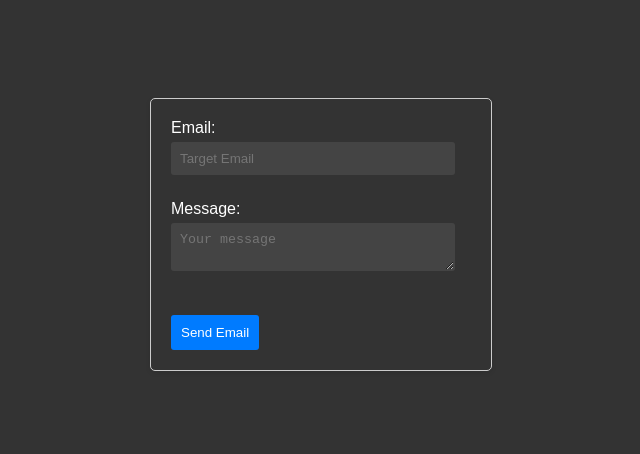
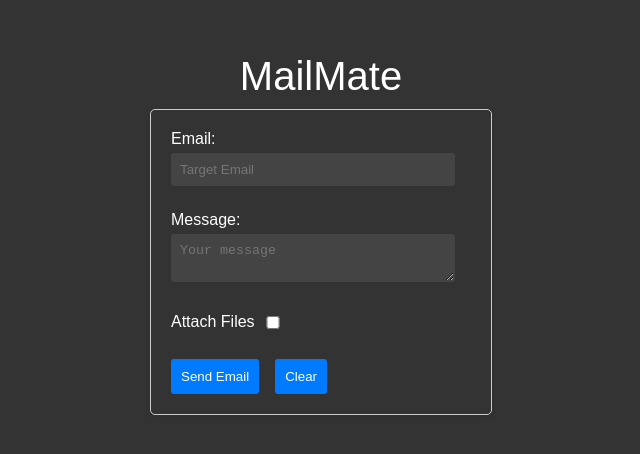
Before and after one commit to iamjayandhan/Mailmate-frontend, a React (Create React App) app: page / in a window 1280 px wide. Shown: the part 166-620 px from the top of the page, without its empty margins (319-959 px from the left). Built offline with nearby package versions, Linux system fonts and the light colour scheme.

Commit message:
fine wine

```diff
--- a/src/EmailForm.css
+++ b/src/EmailForm.css
@@ -1,58 +1,100 @@
-/* Global body styles */
 body {
   font-family: Arial, sans-serif;
   margin: 0;
   padding: 0;
-    transition: background-color 0.3s ease, color 0.3s ease; /* Smooth transitions */
-    background-color: #333; /* Dark background color */
-    color: #fff; /* Light text color */
+  transition: background-color 0.3s ease, color 0.3s ease;
+  background-color: #333;
+  color: #fff;
   display: flex;
   justify-content: center;
   align-items: center;
-    min-height: 100vh; /* Ensure full viewport height */
+  min-height: 100vh;
 }
 
-  /* Container styles */
 .email-form {
   width: 300px;
   padding: 20px;
   border: 1px solid #ccc;
   border-radius: 5px;
-    background-color: inherit; /* Inherit body background */
+  background-color: inherit;
   box-shadow: 0 2px 5px rgba(0, 0, 0, 0.1);
 }
 
 .email-form input,
 .email-form textarea {
-    width: calc(100% - 16px); /* Adjust for padding */
+  width: calc(100% - 16px);
   padding: 8px;
   margin-top: 5px;
   margin-bottom: 15px;
   box-sizing: border-box;
   border: 1px solid transparent;
   border-radius: 3px;
-    transition: background-color 0.3s ease, border-color 0.3s ease, color 0.3s ease; /* Smooth transition */
-    background-color: #444; /* Dark background color for inputs */
-    color: #fff; /* Light text color */
+  transition: background-color 0.3s ease, border-color 0.3s ease, color 0.3s ease;
+  background-color: #444;
+  color: #fff;
 }
 
 .email-form button {
-    margin-top: 15px;
   padding: 10px;
   cursor: pointer;
-    background-color: #007bff; /* Button background color */
-    color: #fff; /* Button text color */
+  background-color: #007bff;
+  color: #fff;
   border: none;
   border-radius: 3px;
-    transition: background-color 0.3s ease; /* Smooth transition */
+  transition: background-color 0.3s ease;
 }
 
 .email-form button:hover {
-    background-color: #0056b3; /* Button hover background color */
+  background-color: #0056b3;
 }
 
-  /* Label styles */
 .email-form label {
   display: block;
   margin-bottom: 10px;
 }
+.label2{
+  width: 150px;
+}
+
+.file-attach-section {
+  display: flex;
+  align-items: center;
+  gap: 10px;
+  margin-bottom: 15px;
+}
+.sendbtn{
+  margin-right: 1rem;
+}
+
+p {
+  text-align: center; /* Center-align text */
+  font-family: 'Poppins', sans-serif;
+  font-size: 40px; /* Adjust font size */
+  color: #ffffff; /* Set text color */
+  margin: 0;
+  margin-bottom: 10px;
+}
+
+.checkbox{
+  margin-left:-12.5rem;
+}
+
+.attachments {
+  margin: 0;
+  padding: 0;
+}
+
+.attachment {
+  display: flex;
+  justify-content: space-between;
+  align-items: center;
+  margin-bottom: 10px;
+}
+
+.attachment button {
+  background: none;
+  border: none;
+  color: #fff;
+  cursor: pointer;
+  font-size: 16px;
+}
--- a/src/EmailForm.js
+++ b/src/EmailForm.js
@@ -6,14 +6,29 @@ import './EmailForm.css';
 const EmailForm = () => {
   const [email, setEmail] = useState('');
   const [message, setMessage] = useState('');
+  const [files, setFiles] = useState([]);
+  const [showFileInput, setShowFileInput] = useState(false);
+  const [isSubmitting, setIsSubmitting] = useState(false);
   const { enqueueSnackbar } = useSnackbar();
 
   const handleSubmit = async (e) => {
     e.preventDefault();
-    console.log('Submitting email:', email, 'with message:', message);
+    setIsSubmitting(true);
+    console.log('Submitting email:', email, 'with message:', message, 'and files:', files);
+
+    const formData = new FormData();
+    formData.append('email', email);
+    formData.append('message', message);
+    files.forEach((file) => {
+      formData.append('files', file); // Use 'files' as the field name for the backend
+    });
 
     try {
-      const response = await axios.post('https://email-portal-server.vercel.app/api/send-email', { email, message });
+      const response = await axios.post('https://mailmate-server.vercel.app/api/send-email', formData, {
+        headers: {
+          'Content-Type': 'multipart/form-data',
+        },
+      });
       console.log('Server response:', response);
       enqueueSnackbar('Email sent successfully!', { variant: 'success' });
     } catch (error) {
@@ -31,9 +46,35 @@ const EmailForm = () => {
       }
       console.error('Error config:', error.config);
     }
+    setIsSubmitting(false);
+  };
+
+  const handleFileChange = (e) => {
+    setFiles([...files, ...e.target.files]);
+  };
+
+  const handleRemoveFile = (index) => {
+    const newFiles = files.filter((_, i) => i !== index);
+    setFiles(newFiles);
+  };
+
+  const handleCheckboxChange = (e) => {
+    setShowFileInput(e.target.checked);
+    if (!e.target.checked) {
+      setFiles([]);
+    }
+  };
+
+  const handleClearForm = () => {
+    setEmail('');
+    setMessage('');
+    setFiles([]);
+    setShowFileInput(false);
   };
 
   return (
+    <>
+    <p>MailMate</p>
     <div className="email-form">
       <form onSubmit={handleSubmit}>
         <label>
@@ -58,11 +99,49 @@ const EmailForm = () => {
             required
           />
         </label>
-        <button type="submit">Send Email</button>
+        <div className="file-attach-section">
+          <label className='label2'>
+            Attach Files
+          </label>
+          <input
+            type="checkbox"
+            className='checkbox'
+            checked={showFileInput}
+            onChange={handleCheckboxChange}
+          />
+        </div>
+        {showFileInput && (
+          <label>
+            <input
+              type="file"
+              multiple
+              onChange={handleFileChange}
+            />
+          </label>
+        )}
+        {files.length > 0 && (
+          <div className="attachments">
+            {files.map((file, index) => (
+              <div key={index} className="attachment">
+                {file.name}
+                <button type="button" onClick={() => handleRemoveFile(index)}>&times;</button>
+              </div>
+            ))}
+          </div>
+        )}
+        <div className="button-group">
+
+          <button className="sendbtn" type="submit" disabled={isSubmitting}>
+            {isSubmitting ? 'Sending...' : 'Send Email'}
+          </button>
+          <button type="button" onClick={handleClearForm} disabled={isSubmitting}>
+            Clear
+          </button>
+        </div>
       </form>
     </div>
+    </>
   );
 };
 
-
 export default EmailForm;
```
Lines whose indentation alone changed are shown as unchanged.
